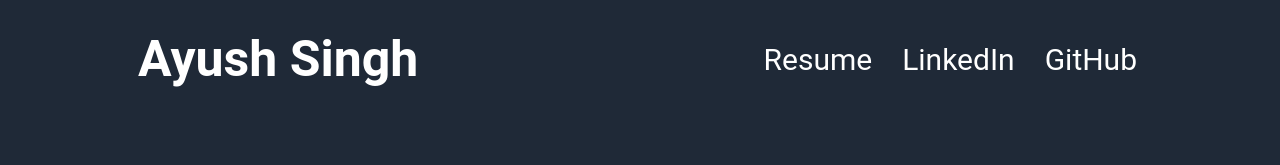
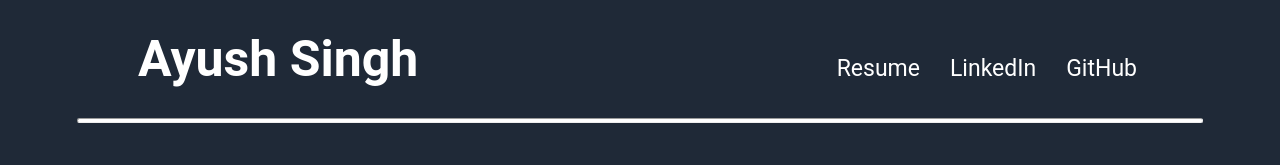
Before and after one commit to AyushSingh42/odin-webpage, a plain HTML site: page index.html in a window 1280 px wide. Shown: the top 165 px of the page. Drawn offline with Linux system fonts and the light colour scheme.

Commit message:
added a line to separate header from hero text

```diff
--- a/index.html
+++ b/index.html
@@ -5,6 +5,7 @@
     <meta name="viewport" content="width=device-width, initial-scale=1.0">
     <title>Ayush Singh's Website</title>
     <link rel="stylesheet" href="styles.css">
+    <!-- <link href="https://fonts.googleapis.com/css2?family=Roboto&display=swap" rel="stylesheet"> -->
 </head>
 <body>
     <div class="header">
@@ -18,6 +19,8 @@
             <li><a href="https://github.com/AyushSingh42/" target="_blank">GitHub</a></li>
         </ul>
     </div>
+
+    <hr style="width: 88%; height: 5px; background-color: white; border-radius: 10px;">
 
     <div class="hero">
         <div class="herocontent">
@@ -63,5 +66,9 @@
         </div>
     </div>
 
+    <div class="funstuff">
+
+    </div>
+
 </body>
 </html>
--- a/styles.css
+++ b/styles.css
@@ -23,6 +23,7 @@ body {
     display: flex;
     align-items: center;
     justify-content: space-between;
+    align-items: last baseline;
     background-color: #1F2937;
     color: white;
     margin: 0;
@@ -36,7 +37,7 @@ body {
 }
 
 a {
-    font-size: 30px;
+    font-size: 23px;
     text-decoration: none;
     color: white;
 }
@@ -136,3 +137,5 @@ img {
 .speaker {
     align-self: flex-end;
 }
+
+/*Fun stuff! */
```
